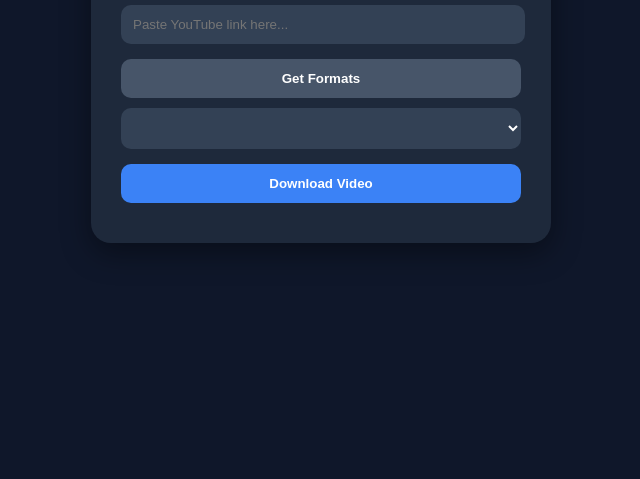
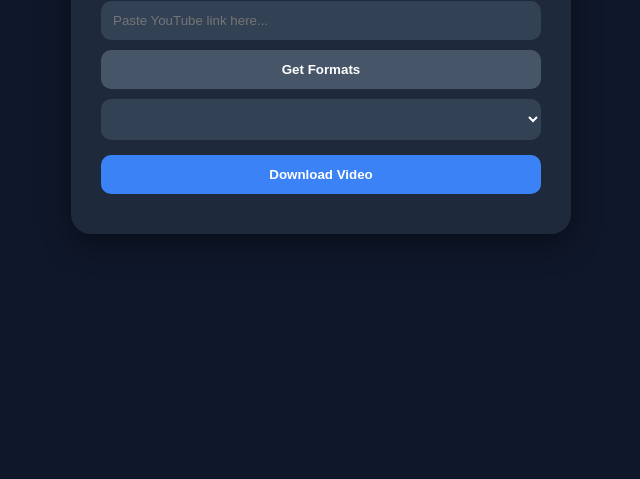
Before and after one commit to sharatkatwa/youtube-downloader-js, a website: page public/index.html in a window 1280 px wide. Shown: the part 321-800 px from the top of the page, without its empty margins (319-959 px from the left). Drawn offline with Linux system fonts and the light colour scheme.

Commit message:
some ui fixes

```diff
--- a/public/index.html
+++ b/public/index.html
@@ -1,12 +1,12 @@
+
 <!DOCTYPE html>
-<html>
+<html lang="en">
 <head>
-<link rel="stylesheet" href="style.css">
+  <meta charset="UTF-8">
+  <meta name="viewport" content="width=device-width, initial-scale=1.0">
+  <link rel="stylesheet" href="style.css">
   <title>YouTube Downloader</title>
-
-
 </head>
-
 <body>
 
   <div class="container">
@@ -25,60 +25,8 @@
     </button>
   </div>
 
-  <script>
-    // async function getFormats() {
-    //   const url = document.getElementById("url").value;
+    <script>
 
-    //   if (!url) {
-    //     alert("Please enter a URL");
-    //     return;
-    //   }
-
-    //   try {
-    //     const res = await fetch(
-    //       `/formats?url=${encodeURIComponent(url)}`
-    //     );
-
-    //     const data = await res.json();
-
-    //     const select = document.getElementById("formats");
-    //     select.innerHTML = "";
-
-    //     data.forEach((f) => {
-    //       const option = document.createElement("option");
-
-    //       option.value = f.format_id;
-    //       option.dataset.audio = f.hasAudio;
-
-    //       option.text = `${f.quality} (${f.ext})`;
-    //       select.appendChild(option);
-    //     });
-
-    //   } catch (err) {
-    //     console.error(err);
-    //     alert("Failed to fetch formats");
-    //   }
-    // }
-
-    // function download() {
-    //   const url = document.getElementById("url").value;
-    //   const select = document.getElementById("formats");
-
-    //   if (!url) {
-    //     alert("Enter a URL first");
-    //     return;
-    //   }
-
-    //   if (!select.value) {
-    //     alert("Select a format");
-    //     return;
-    //   }
-
-    //   const format = select.value;
-    //   const hasAudio = select.options[select.selectedIndex].dataset.audio;
-
-    //  window.location.href = `/download?url=${encodeURIComponent(url)}&format=${format}&hasAudio=${hasAudio}`;
-    // }
     async function getFormats() {
     const urlInput = document.getElementById("url");
     const url = urlInput.value.trim();
@@ -171,6 +119,5 @@
   }
 
   </script>
-
 </body>
-</html>
+</html
--- a/public/style.css
+++ b/public/style.css
@@ -1,19 +1,29 @@
-    body {
-      margin: 0;
+    * {
+      margin:0;
+      padding:0;
+      box-sizing: border-box;
+    }
+    html,body {
+     height: 100vh;
+      width:100vw;
       font-family: -apple-system, BlinkMacSystemFont, "Segoe UI", sans-serif;
       background: #0f172a;
       color: white;
       display: flex;
       justify-content: center;
       align-items: center;
-      height: 100vh;
+      /* margin-inline: auto; */
+
+
     }
 
     .container {
+    margin-inline:10px;
       background: #1e293b;
       padding: 30px;
       border-radius: 20px;
-      width: 400px;
+      max-width: 500px;
+      width:100%;
       box-shadow: 0 10px 30px rgba(0,0,0,0.4);
     }
 
@@ -24,12 +34,12 @@
     }
 
     input {
-      width: 95%;
+      width: 100%;
       padding: 12px;
       border-radius: 10px;
       border: none;
       outline: none;
-      margin-bottom: 15px;
+      margin-bottom: 10px;
       background: #334155;
       color: white;
     }
--- a/server.js
+++ b/server.js
@@ -1,7 +1,7 @@
 const express = require("express");
 const { spawn } = require("child_process");
 const fs = require("fs");
-const path = require("path"); // ✅ ADD THIS
+const path = require("path");
 const app = express();
 const PORT = process.env.PORT || 3000;
 
@@ -49,7 +49,7 @@ app.get("/formats", (req, res) => {
     url,
   ]);
 
-  // 👇 PUT DEBUG HERE
+
   ytDlp.on("error", (err) => {
     console.error("Spawn error:", err);
   });
```
